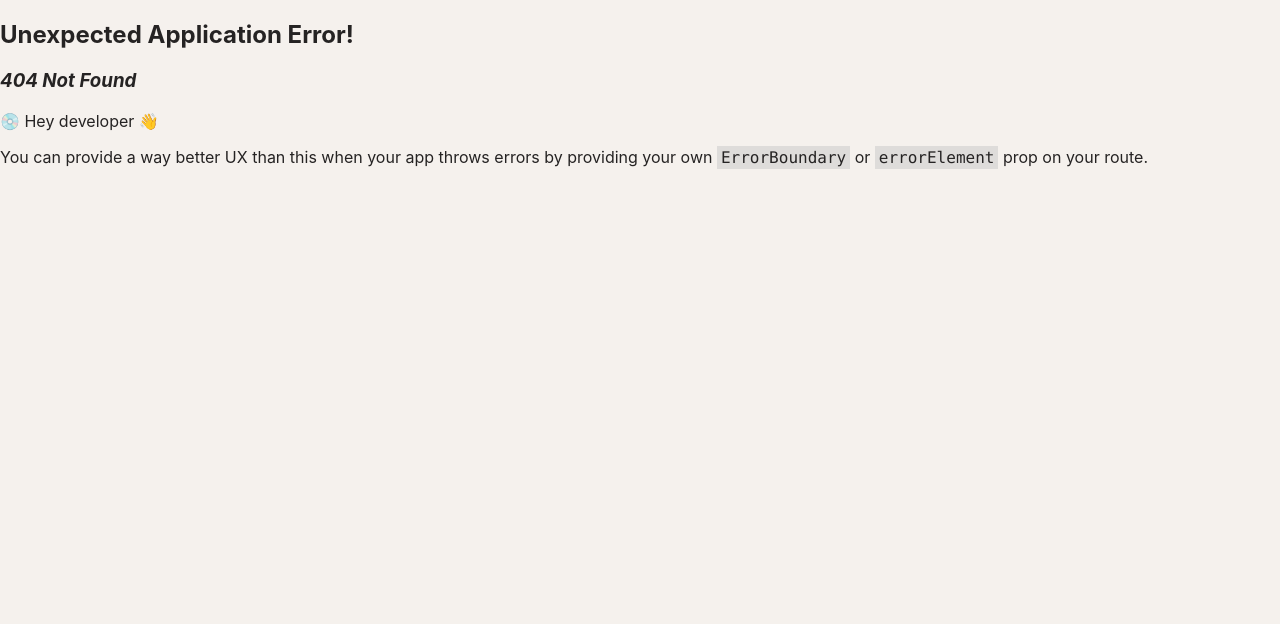
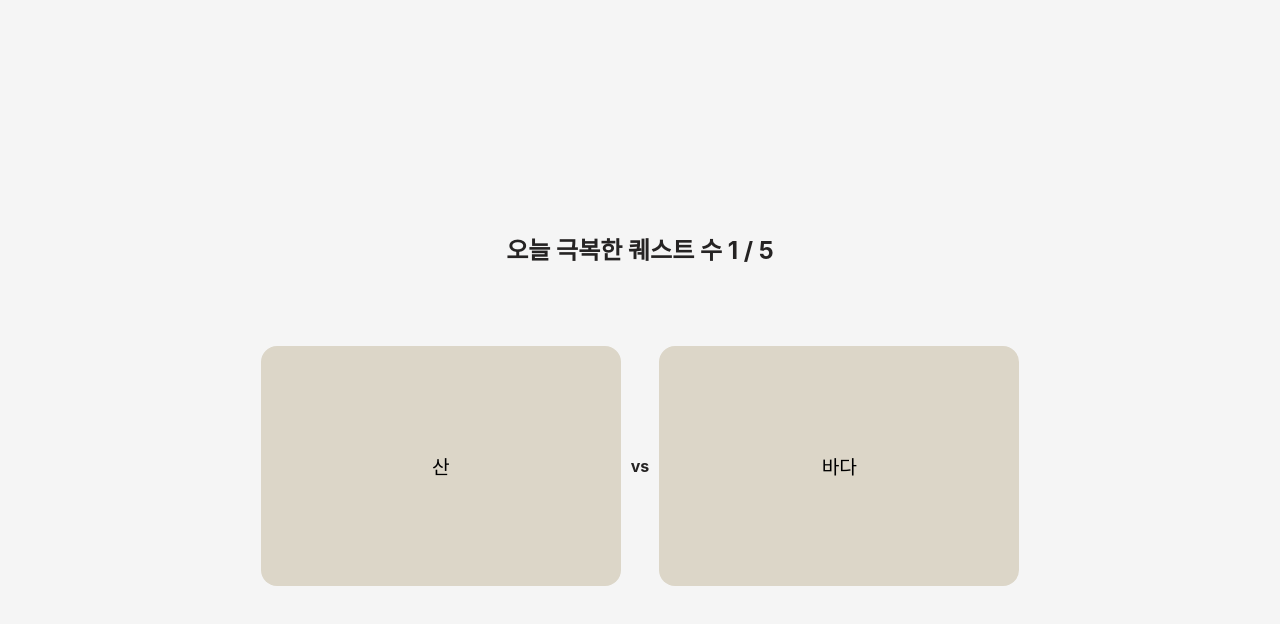
Before and after one commit to NiceDecision/frontend, a React (Create React App) app: page /challenge in a window 1280 px wide. Before the commit this address had no page. Shown: the top 624 px of the page. Built offline with nearby package versions, Linux system fonts and the light colour scheme.

Commit message:
feat: 챌린지 페이지, 생년월일 입력 페이지,랭킹 페이지

```diff
--- a/public/index.html
+++ b/public/index.html
@@ -14,7 +14,7 @@
       manifest.json provides metadata used when your web app is installed on a
       user's mobile device or desktop. See https://developers.google.com/web/fundamentals/web-app-manifest/
     -->
-    <link rel="manifest" href="%PUBLIC_URL%/manifest.json" />
+    <link rel="/manifest" href="%PUBLIC_URL%/manifest.json" />
     <!--
       Notice the use of %PUBLIC_URL% in the tags above.
       It will be replaced with the URL of the `public` folder during the build.
--- /dev/null
+++ b/src/components/Challenge.css
@@ -0,0 +1,63 @@
+.container {
+    display: flex;
+    flex-direction: column;
+    align-items: center;
+    justify-content: center;
+    min-height: 100vh;
+    background-color: #f5f5f5;
+}
+
+.title {
+    font-size: 1.5rem;
+    font-weight: bold;
+    margin-bottom: 80px;
+}
+
+.button-container {
+    display: flex;
+    align-items: center; /* 세로축 중앙 정렬 */
+    justify-content: center; /* 가로축 중앙 정렬 (필요에 따라 조정) */
+    gap: 10px; /* 버튼과 vs 사이의 간격 */
+  }
+
+  .vs-text {
+    display: flex;
+    align-items: center; /* 텍스트 세로축 중앙 정렬 */
+    font-weight: bold;
+  }
+
+
+.choice-button {
+    width: 360px;
+    height: 240px;
+    padding: 20px 40px;
+    font-size: 1.2rem;
+    border: none;
+    border-radius: 16px;
+    cursor: pointer;
+    transition: background-color 0.3s ease;
+    background-color: #dcd6c8;
+}
+
+.choice-button:hover {
+    background-color: #c4bcb0;
+}
+
+.choice-button.active {
+    background-color: #a89c89;
+    color: white;
+}
+
+.toast {
+    position: fixed;
+    bottom: 20px;
+    left: 50%;
+    transform: translateX(-50%);
+    background-color: black;
+    color: white;
+    padding: 15px 30px;
+    border-radius: 16px;
+    font-size: 1.2rem;
+    opacity: 0.9;
+    display: none; /* 기본적으로 숨김 */
+}
--- /dev/null
+++ b/src/components/Challenge.js
@@ -0,0 +1,46 @@
+import React, { useState } from "react";
+import "./Challenge.css";
+
+const ChoicePage = () => {
+  const [questCount, setQuestCount] = useState(1);
+  const [showToast, setShowToast] = useState(false);
+
+  const handleClick = async (choice) => {
+    try {
+      const response = await fetch("/api/challenge", {
+        method: "POST",
+        headers: {
+          "Content-Type": "application/json",
+        },
+        body: JSON.stringify({ choice }),
+      });
+      if (response.ok) {
+        const newCount = questCount + 1;
+        setQuestCount(newCount);
+        if (newCount === 5) {
+          setShowToast(true);
+          setTimeout(() => setShowToast(false), 3000);
+        }
+      } else {
+        alert("오류가 발생했습니다.");
+      }
+    } catch (error) {
+      console.error("Error:", error);
+      alert("네트워크 오류가 발생했습니다.");
+    }
+  };
+
+  return (
+    <div className="container">
+      <h1 className="title">오늘 극복한 퀘스트 수 {questCount} / 5</h1>
+      <div className="button-container">
+        <button className="choice-button mountain" onClick={() => handleClick("산")}>산</button>
+        <div className="vs-text">vs</div>
+        <button className="choice-button sea" onClick={() => handleClick("바다")}>바다</button>
+      </div>
+      {showToast && <div className="toast">100P 획득!</div>}
+    </div>
+  );
+};
+
+export default ChoicePage;
--- a/src/components/InfoForm.css
+++ b/src/components/InfoForm.css
@@ -5,7 +5,6 @@
     height: 100vh;
     background-color: #f7f5f0;
   }
-
   .form-box {
     background-color: #d9d0b9;
     padding: 20px;
@@ -19,6 +18,9 @@
     gap: 5px;
     margin-bottom: 10px;
   }
+  .time{
+    width: 150px;
+  }
 
   input {
     width: 50px;
@@ -27,7 +29,7 @@
     font-size: 16px;
   }
 
-  .gender-buttons {
+  .gender-buttons,.isLunar-buttons {
     display: flex;
     justify-content: center;
     gap: 10px;
--- a/src/components/InfoForm.js
+++ b/src/components/InfoForm.js
@@ -1,20 +1,34 @@
 import { useState } from "react";
+import "./InfoForm.css";
 
 export default function BirthInfoForm() {
-  const [year, setyear] = useState("2002");
-  const [month, setmonth] = useState("3");
-  const [date, setdate] = useState("1");
-  const [time, settime] = useState("10");
-  const [isLunar, setisLunar] = useState(false);
+  const [year, setyear] = useState("");
+  const [month, setmonth] = useState("");
+  const [date, setdate] = useState("");
+  const [time, settime] = useState("");
+  const [isLunar, setisLunar] = useState(null);
   const [gender, setGender] = useState(null);
 
   const handleSubmit = () => {
+    if (!isLunar) {
+      alert("양력/음력을 선택해주세요.");
+      return;
+    }
+    if (!year || !month || !date) {
+      alert("생년월일을 입력해주세요.");
+      return;
+    }
+    if (!time) {
+      alert("태어난 시각을 선택해주세요.");
+      return;
+    }
     if (!gender) {
       alert("성별을 선택해주세요.");
       return;
     }
 
     const userData = {
+      isLunar,
       year,
       month,
       date,
@@ -38,6 +52,10 @@ export default function BirthInfoForm() {
     <div className="container">
       <div className="form-box">
         <p>생년월일을 선택해주세요.</p>
+        <div className="isLunar-buttons">
+          <button className={isLunar === true ? "selected" : ""} onClick={() => setisLunar(true)}>음력</button>
+          <button className={isLunar === false ? "selected" : ""} onClick={() => setisLunar(false)}>양력</button>
+        </div>
         <div className="input-group">
           <input type="text" value={year} onChange={(e) => setyear(e.target.value)} />년
           <input type="text" value={month} onChange={(e) => setmonth(e.target.value)} />월
@@ -45,7 +63,7 @@ export default function BirthInfoForm() {
         </div>
 
         <p>태어난 시각을 선택해주세요.</p>
-        <input type="text" value={time} onChange={(e) => settime(e.target.value)} />시
+        <input type="time" className="time" value={time} onChange={(e) => settime(e.target.value)} />
 
         <p>성별을 선택해주세요.</p>
         <div className="gender-buttons">
--- /dev/null
+++ b/src/components/RankingPage.css
@@ -0,0 +1,33 @@
+.ranking-container {
+    min-height: 100vh;
+    background-color: #f3f4f6;
+    display: flex;
+    flex-direction: column;
+    align-items: center;
+    padding: 24px;
+  }
+
+  .ranking-title {
+    font-size: 1.5rem;
+    font-weight: bold;
+    margin-bottom: 16px;
+  }
+
+  .ranking-list {
+    width: 100%;
+    max-width: 400px;
+  }
+
+  .ranking-item {
+    display: flex;
+    justify-content: space-between;
+    align-items: center;
+    background-color: #e5e7eb;
+    padding: 16px;
+    border-radius: 8px;
+    margin-bottom: 8px;
+  }
+
+  .rank-number, .rank-name, .rank-points {
+    font-weight: bold;
+  }
--- /dev/null
+++ b/src/components/RankingPage.js
@@ -0,0 +1,76 @@
+import { useEffect, useState } from "react";
+import "./RankingPage.css";
+
+const RankingPage = () => {
+  const [rankings, setRankings] = useState([]);
+
+  useEffect(() => {
+    fetch("/api/ranking") // Node.js에서 데이터를 제공하는 엔드포인트-> 추후 확정
+      .then((response) => response.json())
+      .then((data) => setRankings(data.data.rankedList))
+      .catch((error) => console.error("Error fetching rankings:", error));
+  }, []);
+
+  return (
+    <div className="ranking-container">
+      <h1 className="ranking-title">2025년 2월 결정장애 극복 랭킹</h1>
+      <div className="ranking-list">
+        {rankings.map((rank) => (
+          <div key={rank.rankNum} className="ranking-item">
+            <span className="rank-number">{rank.rankNum}</span>
+            <span className="rank-name">{rank.name}</span>
+            <span className="rank-points">{rank.totalPnt} P</span>
+          </div>
+        ))}
+      </div>
+    </div>
+  );
+};
+
+export default RankingPage;
+
+
+/*
+import { useEffect, useState } from "react";
+import "./RankingPage.css";
+
+const RankingPage = () => {
+  const [rankings, setRankings] = useState([]);
+
+  useEffect(() => {
+    // Mock Data 대신 API 요청을 주석 처리하고 테스트 데이터 사용
+    // fetch("/api/ranking")
+    //   .then((response) => response.json())
+    //   .then((data) => setRankings(data.data.rankedList))
+    //   .catch((error) => console.error("Error fetching rankings:", error));
+
+    const mockData = {
+      data: {
+        rankedList: [
+          { rankNum: 1, name: "John Doe", totalPnt: 300 },
+          { rankNum: 2, name: "B Doe", totalPnt: 200 },
+          { rankNum: 3, name: "A Doe", totalPnt: 150 },
+        ],
+      },
+    };
+    setRankings(mockData.data.rankedList);
+  }, []);
+
+  return (
+    <div className="ranking-container">
+      <h1 className="ranking-title">2025년 2월 결정장애 극복 랭킹</h1>
+      <div className="ranking-list">
+        {rankings.map((rank) => (
+          <div key={rank.rankNum} className="ranking-item">
+            <span className="rank-number">{rank.rankNum}</span>
+            <span className="rank-name">방구뿡 {rank.name}</span>
+            <span className="rank-points">{rank.totalPnt} P</span>
+          </div>
+        ))}
+      </div>
+    </div>
+  );
+};
+
+export default RankingPage;
+ */
```
Also changed, not shown: src/router.jsx (+10 -1 lines), 1 other file (tests, documents, lock files or other folders).
